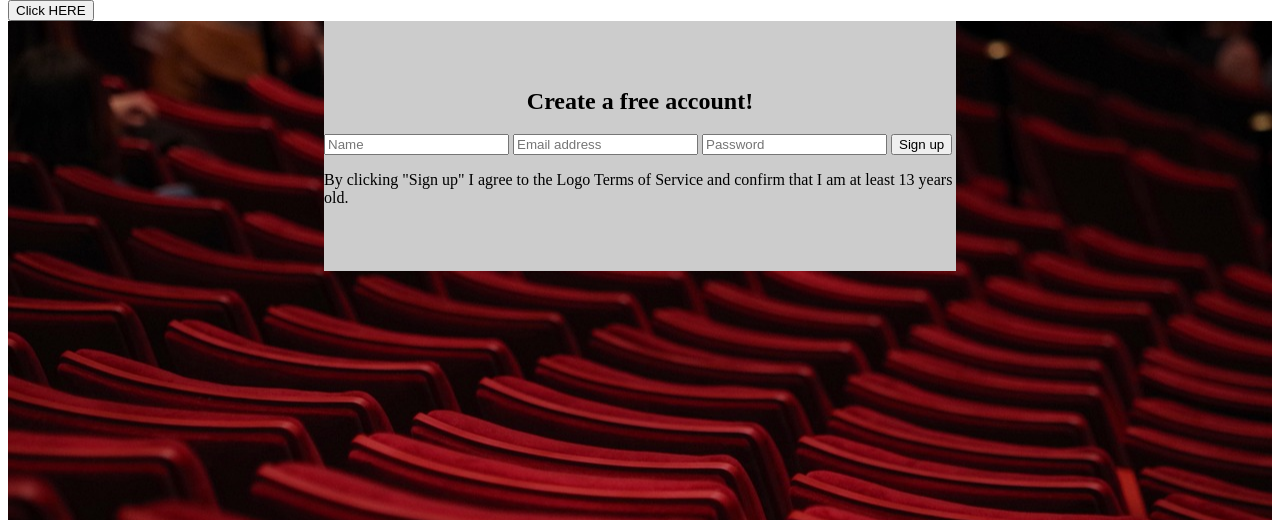
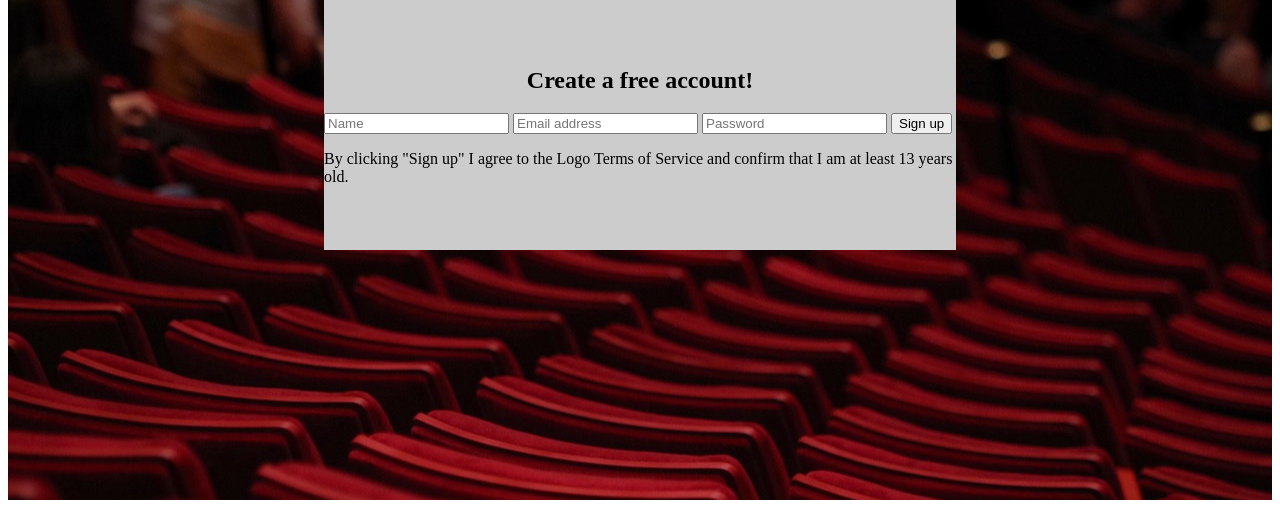
Before and after one commit to jcondroid/goodmovies, a PHP site: page / in a window 1280 px wide. Shown: the part 46-566 px from the top of the page. Run offline with PHP 8.4, Linux system fonts and the light colour scheme.

Commit message:
remove test button

```diff
--- a/index.php
+++ b/index.php
@@ -53,7 +53,7 @@ session_start();
     </div>
 
     <!-- Test Fetch -->
-    <button onclick="send_to_api('getperson', '', '', 1)">Click HERE</button>
+    <!-- <button onclick="send_to_api('getperson', '', '', 1)">Click HERE</button> -->
 
     <div id="marketing" class="marketing-image">
         <!-- <img src="marketing.png" alt="Marketing" style="width:100%"> -->
```
